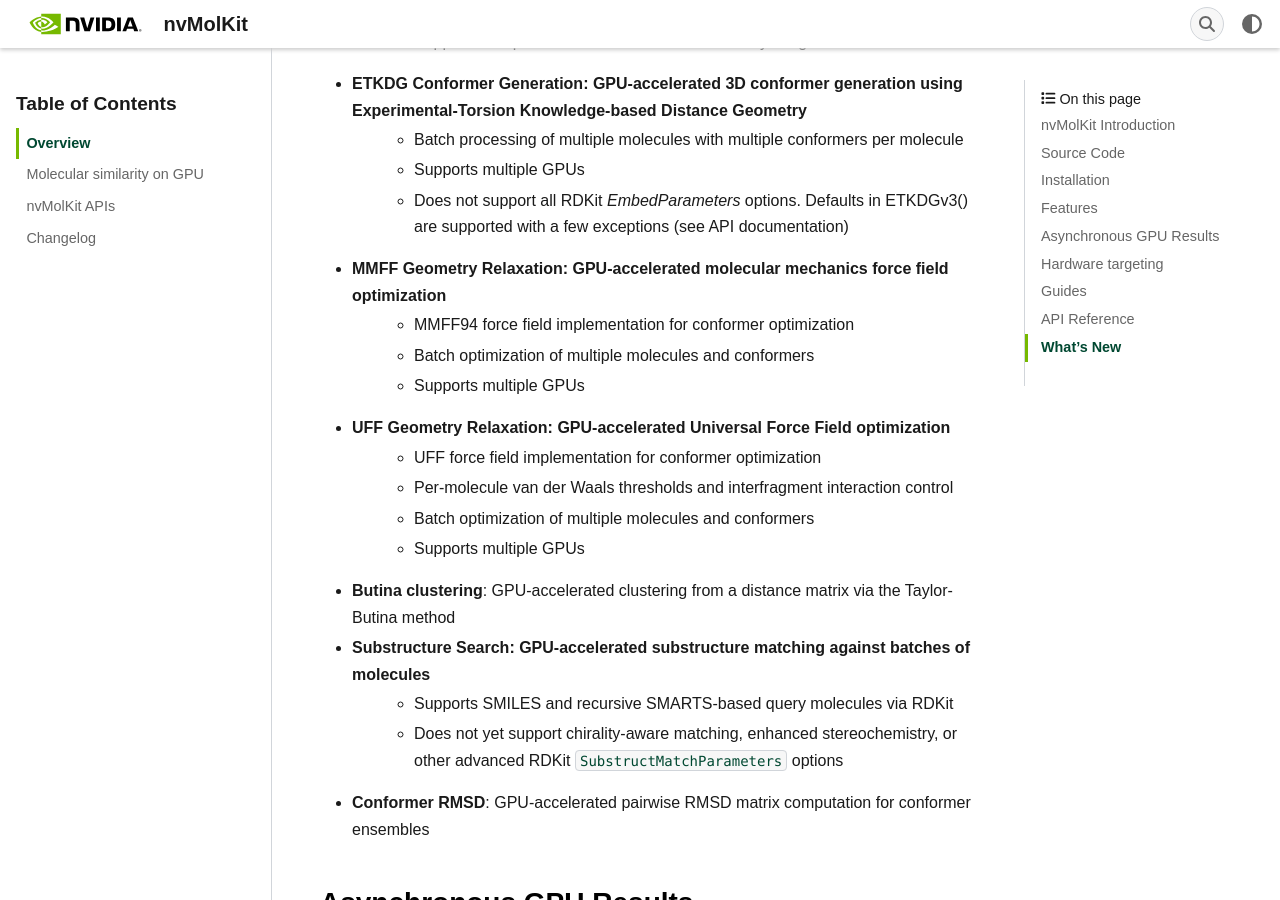
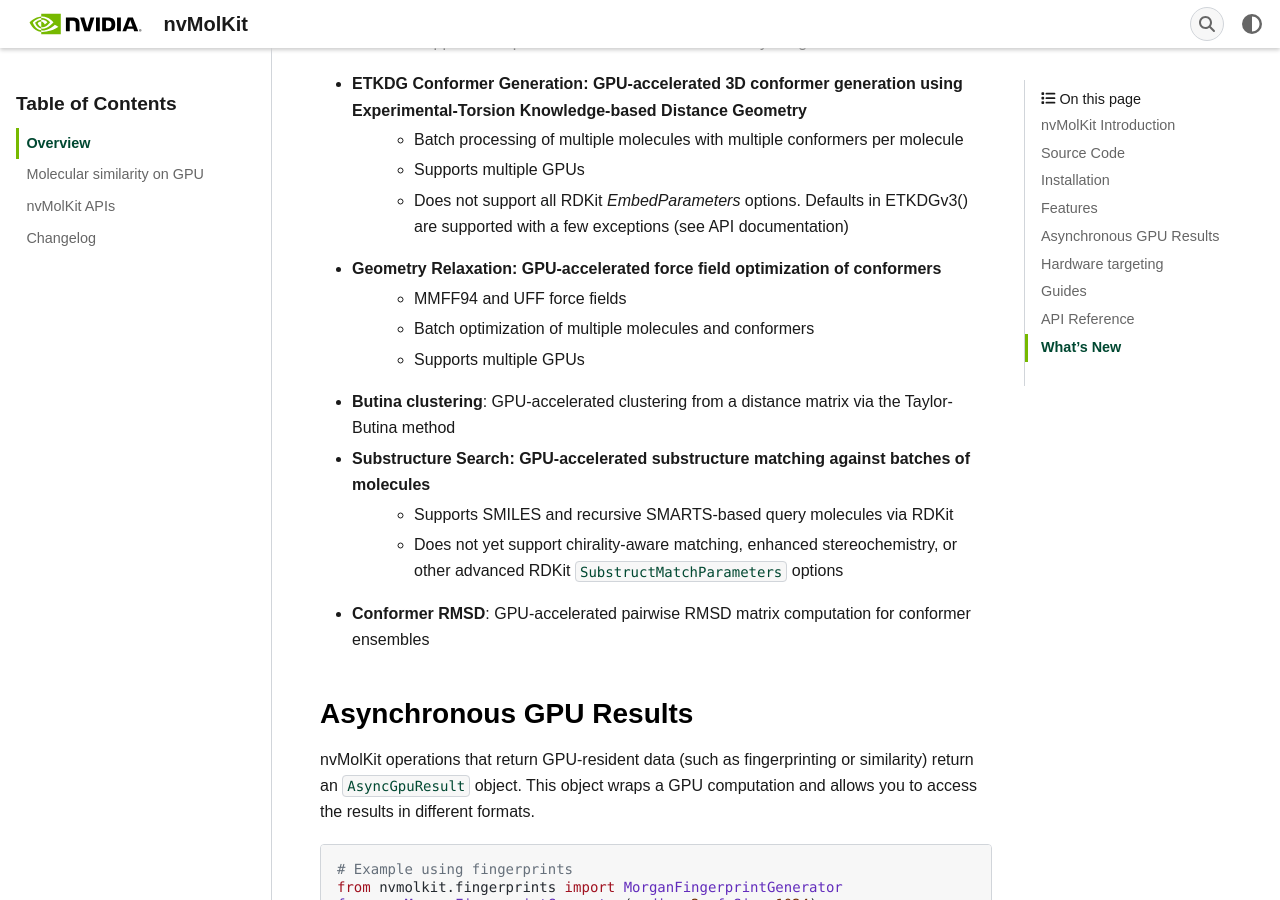
Before and after one commit to NVIDIA-Digital-Bio/nvMolKit, a Sphinx documentation site: the page built from docs/index.rst, in a window 1280 px wide and 900 px high, scrolled down 2647 px. Built offline with Sphinx 7.4.7, drawn with Linux system fonts in a browser that asks for light colours; some web fonts are replaced.

Commit message:
UPdate docs

```diff
--- a/docs/index.rst
+++ b/docs/index.rst
@@ -112,14 +112,8 @@
     * Supports multiple GPUs
     * Does not support all RDKit `EmbedParameters` options. Defaults in ETKDGv3() are supported with a few exceptions (see API documentation)
 
-* **MMFF Geometry Relaxation**: GPU-accelerated molecular mechanics force field optimization
-    * MMFF94 force field implementation for conformer optimization
-    * Batch optimization of multiple molecules and conformers
-    * Supports multiple GPUs
-
-* **UFF Geometry Relaxation**: GPU-accelerated Universal Force Field optimization
-    * UFF force field implementation for conformer optimization
-    * Per-molecule van der Waals thresholds and interfragment interaction control
+* **Geometry Relaxation**: GPU-accelerated force field optimization of conformers
+    * MMFF94 and UFF force fields
     * Batch optimization of multiple molecules and conformers
     * Supports multiple GPUs
 
```
